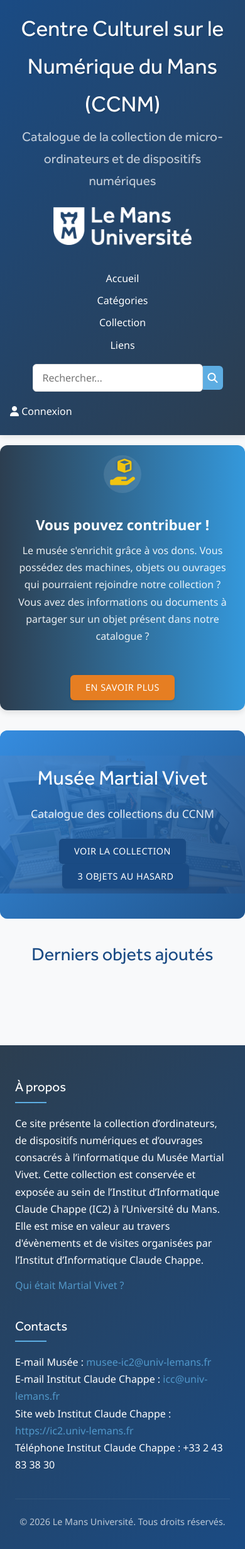
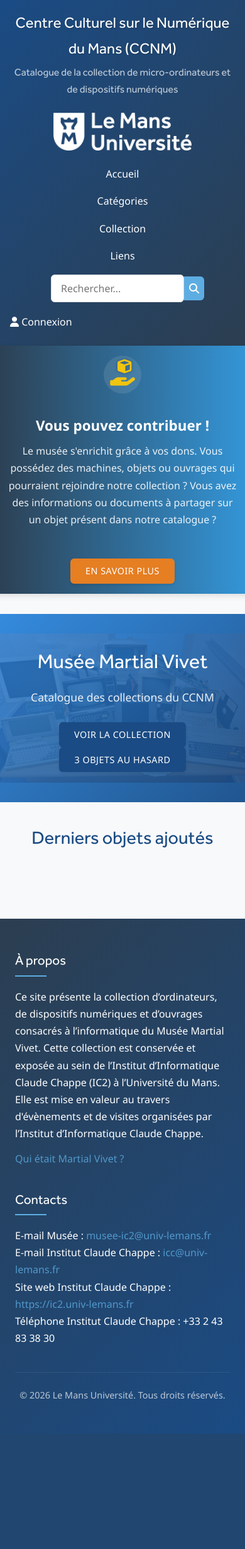
Before and after one commit to jlehuen/inventory_DB, a Flask app: page / in a window 390 px wide. Shown: the top 2460 px of the page at 63% size. After the commit the page ends 2277 px from the top, so only its background shows below. Run offline with Flask 3, Linux system fonts and the light colour scheme; data that the repository does not hold is empty; some libraries are stand-ins or nearby versions.

Commit message:
Amélioration responsive design

```diff
--- a/static/css/modernui.css
+++ b/static/css/modernui.css
@@ -598,11 +598,37 @@ footer {
     .header-top {
         flex-direction: column;
         align-items: center;
+        text-align: center;
     }
 
     .logo {
         text-align: center;
         margin-bottom: 1.5rem;
+    }
+
+    .logo h1 {
+        font-size: 1.5rem; /* Taille de police réduite pour le titre */
+    }
+
+    .logo p {
+        font-size: 1rem; /* Taille de police réduite pour le sous-titre */
+    }
+
+    nav ul {
+        flex-direction: column;
+        align-items: center;
+    }
+
+    nav ul li {
+        margin: 0.5rem 0;
+    }
+
+    main {
+        padding: 1rem; /* Moins de padding sur mobile */
+    }
+
+    .footer-content {
+        grid-template-columns: 1fr; /* Empiler les sections du footer */
     }
 
     .hero h1 {
@@ -836,3 +862,29 @@ footer {
         margin-bottom: 1rem;
     }
 }
+
+/* Responsive pour la table d'information */
+@media (max-width: 600px) {
+    .info-table th,
+    .info-table td {
+        display: block;
+        width: 100%;
+        border-bottom: none;
+        padding: 0.3rem 0;
+    }
+
+    .info-table tr {
+        border-bottom: 1px solid #eee;
+        padding: 0.5rem 0;
+        display: block;
+    }
+
+    .info-table tr:last-child {
+        border-bottom: none;
+    }
+
+    .info-table th {
+        font-weight: bold;
+        color: var(--primary-color);
+    }
+}
--- a/static/css/style.css
+++ b/static/css/style.css
@@ -37,11 +37,20 @@ body {
     line-height: 1.6;
     color: var(--text-color);
     background-color: #f5f5f5;
+    overflow-wrap: break-word;
+    word-wrap: break-word; /* Fallback for older browsers */
 }
 
 a {
     text-decoration: none;
     color: var(--secondary-color);
+}
+
+/* Règle globale pour les images responsives */
+img, svg {
+    max-width: 100%;
+    height: auto;
+    display: block;
 }
 
 input, textarea, select, button {
@@ -431,12 +440,14 @@ main.wide-container {
 .info-table {
     width: 100%;
     border-collapse: collapse;
+    table-layout: fixed; /* Empêche le contenu de déformer le tableau */
 }
 
 .info-table th, .info-table td {
     padding: 0.5rem;
     border-bottom: 1px solid #eee;
     text-align: left;
+    word-break: break-word; /* Césure des mots longs */
 }
 
 .info-table th {
@@ -846,7 +857,69 @@ footer {
 }
 
 /* Responsive */
+@media (max-width: 992px) {
+    .header-top {
+        flex-direction: column;
+        text-align: center;
+    }
+    .logo {
+        margin-bottom: 1rem;
+    }
+    nav ul {
+        justify-content: center;
+        flex-wrap: wrap;
+    }
+    nav ul li {
+        margin: 0.5rem;
+    }
+}
+
 @media (max-width: 768px) {
+    header {
+        padding: 1rem;
+    }
+
+    .logo h1 {
+        font-size: 1.8rem;
+    }
+    .logo p {
+        font-size: 1.1rem;
+    }
+
+    nav ul {
+        flex-direction: column;
+        align-items: center;
+    }
+
+    nav ul li {
+        margin-bottom: 0.8rem;
+    }
+
+    .search-form {
+        width: 100%;
+        justify-content: center;
+    }
+    .search-form input {
+        width: 70%;
+    }
+
+    main {
+        padding: 1.5rem 1rem;
+    }
+
+    .objets-grid {
+        grid-template-columns: repeat(auto-fill, minmax(200px, 1fr));
+    }
+
+    .objet-detail-content {
+        grid-template-columns: 1fr;
+    }
+
+    .footer-content {
+        grid-template-columns: 1fr;
+        text-align: left;
+    }
+
     .view-header {
         flex-direction: column;
         align-items: flex-start;
@@ -858,51 +931,6 @@ footer {
         flex-wrap: wrap;
     }
 
-    .objet-detail-content {
-        grid-template-columns: 1fr;
-    }
-
-    header {
-        padding: 1rem;
-    }
-
-    .header-top {
-        flex-direction: column;
-        align-items: center;
-    }
-
-    .logo {
-        text-align: center;
-        margin-bottom: 1rem;
-    }
-
-    .header-logo {
-        margin-bottom: 1rem;
-    }
-
-    nav ul {
-        flex-direction: column;
-        align-items: center;
-    }
-
-    nav ul li {
-        margin-right: 0;
-        margin-bottom: 0.5rem;
-    }
-
-    .search-form {
-        width: 100%;
-        margin-top: 0.5rem;
-    }
-
-    .search-form input {
-        width: 100%;
-    }
-
-    .hero h1 {
-        font-size: 1.8rem;
-    }
-
     .admin-header {
         flex-direction: column;
         gap: 1rem;
@@ -910,13 +938,14 @@ footer {
     }
 
     .admin-actions {
-        display: flex;
         flex-direction: column;
         width: 100%;
+        align-items: stretch;
     }
 
-    .admin-actions a {
+    .admin-actions .btn {
         width: 100%;
+        text-align: center;
     }
 }
 
@@ -930,6 +959,13 @@ footer {
         width: 100%;
         text-align: center;
     }
+
+    .image-principale-container,
+    .image-principale-container img {
+        height: 300px;
+    }
+
+    /* La logique de superposition pour .info-table est maintenant dans modernui.css */
 }
 
 /* CSS des pages d'erreur - À ajouter au fichier style.css */
--- a/templates/index.html
+++ b/templates/index.html
@@ -25,8 +25,10 @@
     <div class="hero-content">
         <h1>Musée Martial Vivet</h1>
         <p>Catalogue des collections du CCNM</p>
-        <a href="{{ url_for('collection') }}" class="btn">Voir la collection</a>
-        <button id="btn-random" class="btn" style="margin-left: 10px;">3 Objets au hasard</button>
+        <div class="hero-buttons">
+            <a href="{{ url_for('collection') }}" class="btn">Voir la collection</a>
+            <button id="btn-random" class="btn">3 Objets au hasard</button>
+        </div>
     </div>
 </section>
 
```
Also changed, not shown: 1 other file.
